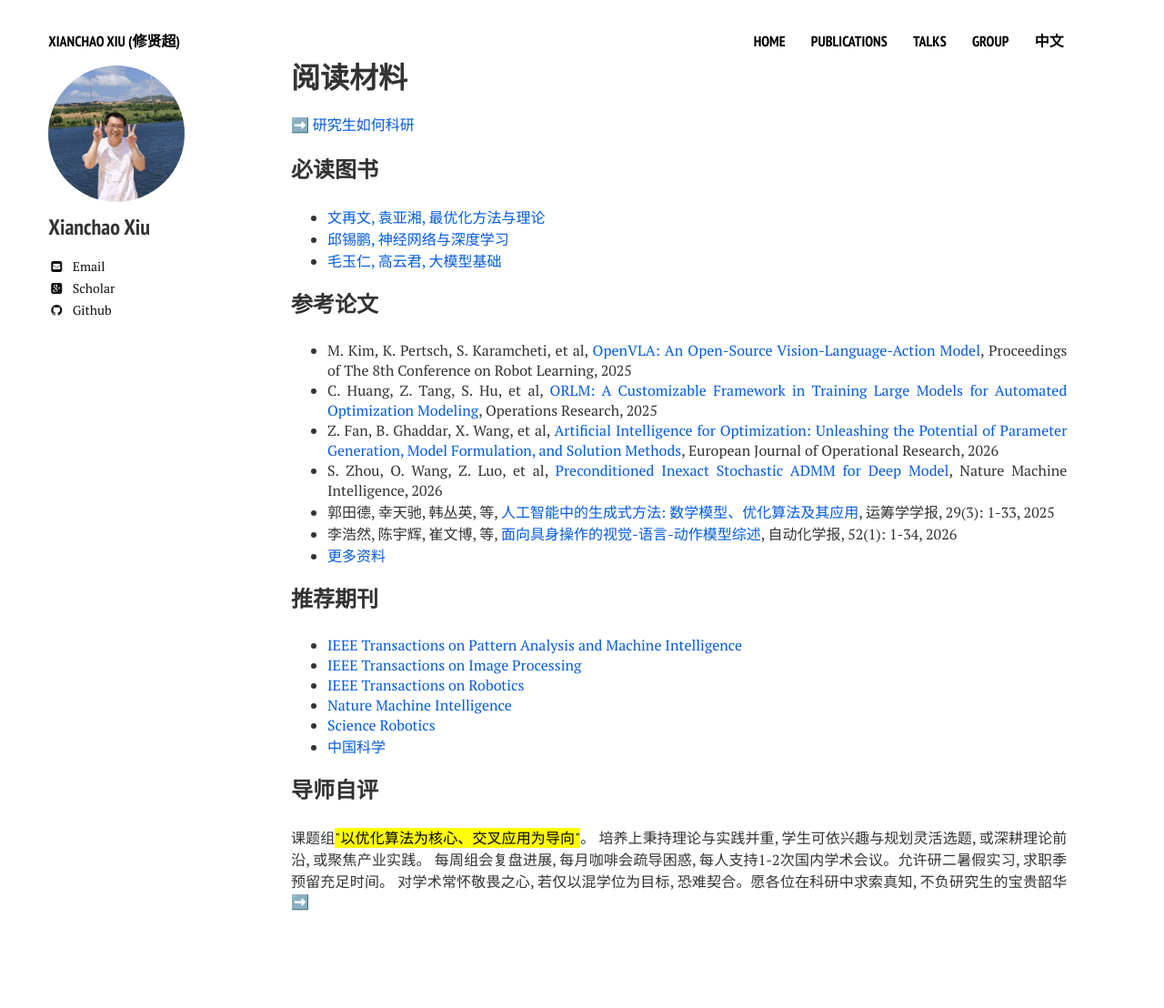
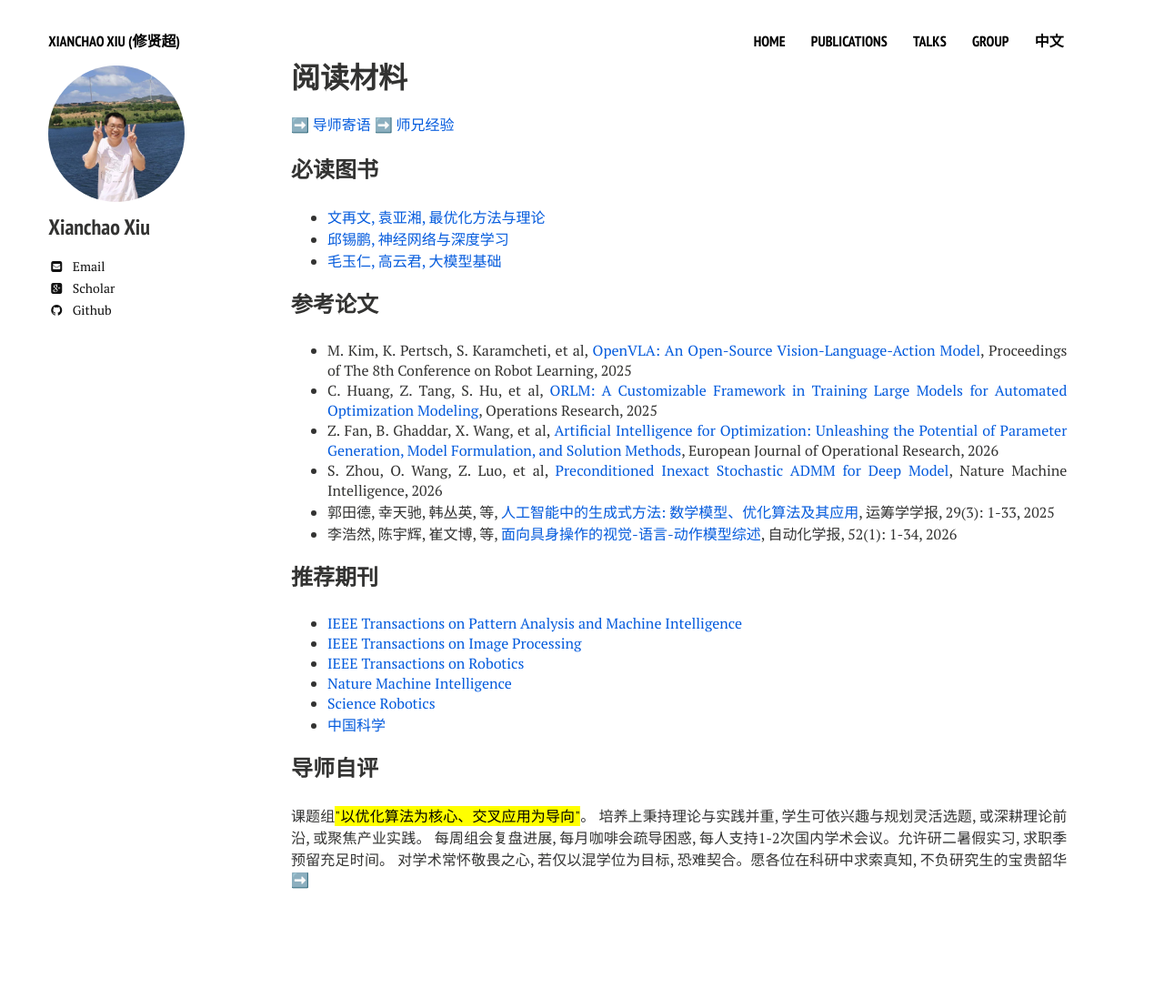
Before and after one commit to xianchaoxiu/xianchaoxiu.github.io, a Jekyll site: the page built from chinese/reading/index.md, in a window 1280 px wide. Shown: the whole page at 91% size. Built offline with Jekyll 4.4.1, drawn with Linux system fonts in a browser that asks for light colours; nearby versions of some CDN libraries; after the commit the page ends 1084 px from its top, so only the background shows below that.

Commit message:
Update index.md

```diff
--- a/chinese/reading/index.md
+++ b/chinese/reading/index.md
@@ -5,7 +5,8 @@ comments: false
 share: false
 ---
 
-➡️ <a href="https://xianchaoxiu.github.io/chinese/reading/how/" class="textlink" target="_blank"> 研究生如何科研 </a>
+➡️ <a href="https://xianchaoxiu.github.io/chinese/reading/how/" class="textlink" target="_blank"> 导师寄语 </a>
+➡️ <a href="https://xianchaoxiu.github.io/chinese/reading/what/" class="textlink" target="_blank"> 师兄经验 </a>
 
 
 ### 必读图书
@@ -21,8 +22,6 @@ share: false
 * S. Zhou, O. Wang, Z. Luo, et al, <a href="https://doi.org/10.48550/arXiv.2502.10784" class="textlink" target="_blank">Preconditioned Inexact Stochastic ADMM for Deep Model</a>, Nature Machine Intelligence, 2026 <br>
 * 郭田德, 幸天驰, 韩丛英, 等, <a href="https://www.ort.shu.edu.cn/CN/Y2025/V29/I3/1" class="textlink" target="_blank">人工智能中的生成式方法: 数学模型、优化算法及其应用</a>, 运筹学学报, 29(3): 1-33, 2025<br>
 * 李浩然, 陈宇辉, 崔文博, 等, <a href="https://www.aas.net.cn/cn/article/doi/10.16383/j.aas.c250394" class="textlink" target="_blank">面向具身操作的视觉-语言-动作模型综述</a>, 自动化学报, 52(1): 1-34, 2026<br>
-* <a href="https://xianchaoxiu.github.io/chinese/reading/what/" class="textlink" target="_blank"> 更多资料 </a><br>
-
 
 
 
```
